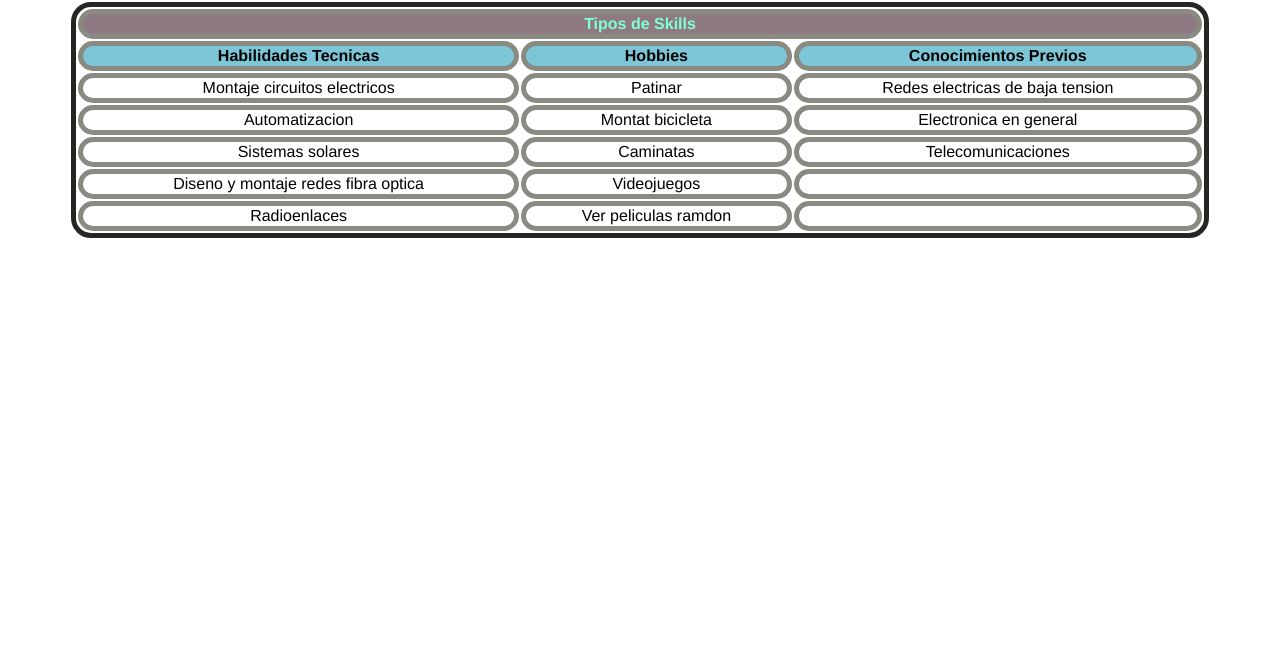
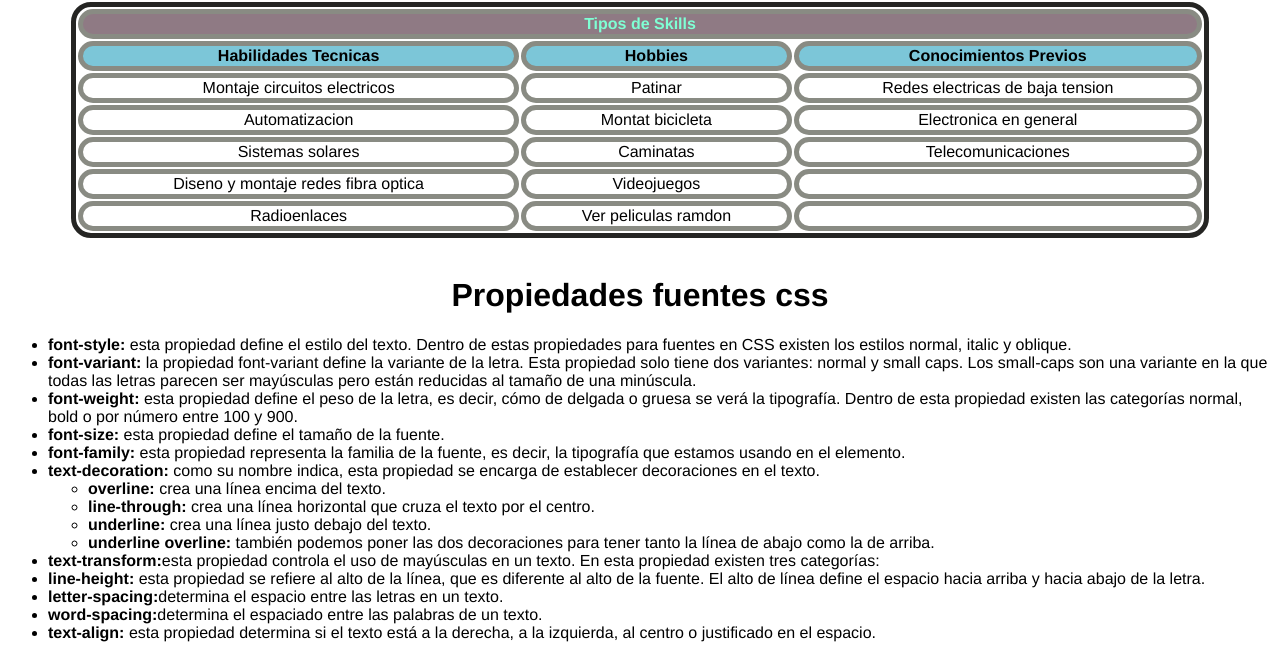
Before and after one commit to Muertoparado/tablas, a plain HTML site: page index.html in a window 1280 px wide. Shown: the part 706-1364 px from the top of the page. Before the commit the page ends 952 px from the top, so only its background shows below. Drawn offline with Linux system fonts and the light colour scheme.

Commit message:
propiedades fuente css

```diff
--- a/index.html
+++ b/index.html
@@ -135,5 +135,29 @@
             <td></td>
           </tr>
     </table>
+    <br>
+    <div>
+        <h1>Propiedades fuentes css</h1>
+        <ul>
+            <li><strong>font-style:</strong> esta propiedad define el estilo del texto. Dentro de estas propiedades para fuentes en CSS existen los estilos normal, italic y oblique. </li>
+            <li><strong>font-variant:</strong> la propiedad font-variant define la variante de la letra. Esta propiedad solo tiene dos variantes: normal y small caps. Los small-caps son una variante en la que todas las letras parecen ser mayúsculas pero están reducidas al tamaño de una minúscula.</li>
+            <li><strong>font-weight: </strong>esta propiedad define el peso de la letra, es decir, cómo de delgada o gruesa se verá la tipografía. Dentro de esta propiedad existen las categorías normal, bold o por número entre 100 y 900.</li>
+            <li><strong>font-size:</strong> esta propiedad define el tamaño de la fuente. </li>
+            <li><strong>font-family:</strong> esta propiedad representa la familia de la fuente, es decir, la tipografía que estamos usando en el elemento.  </li>
+            <li><strong>text-decoration: </strong>como su nombre indica, esta propiedad se encarga de establecer decoraciones en el texto.<ul>
+                <li><strong>overline:</strong> crea una línea encima del texto.</li>
+            <li><strong>line-through: </strong>crea una línea horizontal que cruza el texto por el centro.</li>
+            <li><strong>underline:</strong> crea una línea justo debajo del texto.</li>
+            <li><strong>underline overline:</strong> también podemos poner las dos decoraciones para tener tanto la línea de abajo como la de arriba. </li>
+            </ul>
+            <li><strong>text-transform:</strong>esta propiedad controla el uso de mayúsculas en un texto. En esta propiedad existen tres categorías: </li>
+            <li><strong>line-height:</strong> esta propiedad se refiere al alto de la línea, que es diferente al alto de la fuente. El alto de línea define el espacio hacia arriba y hacia abajo de la letra. </li>
+            <li><strong>letter-spacing:</strong>determina el espacio entre las letras en un texto. </li>
+            <li><strong>word-spacing:</strong>determina el espaciado entre las palabras de un texto. </li>
+            <li><strong>text-align:</strong> esta propiedad determina si el texto está a la derecha, a la izquierda, al centro o justificado en el espacio. </li>
+          </ul>
+
+
+    </div>
 </body>
 </html>
--- a/style.css
+++ b/style.css
@@ -36,3 +36,6 @@ th{
     color: azure;
 
 }
+ul{
+    text-align: left;
+}
```
